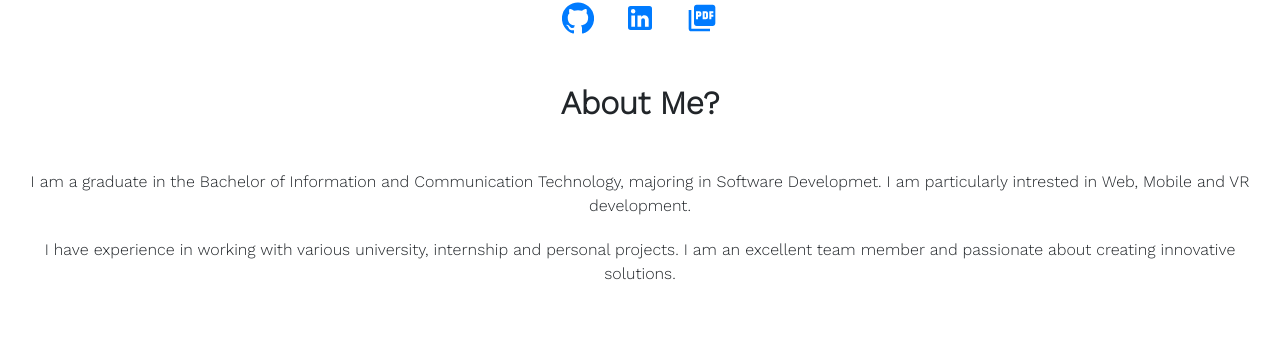
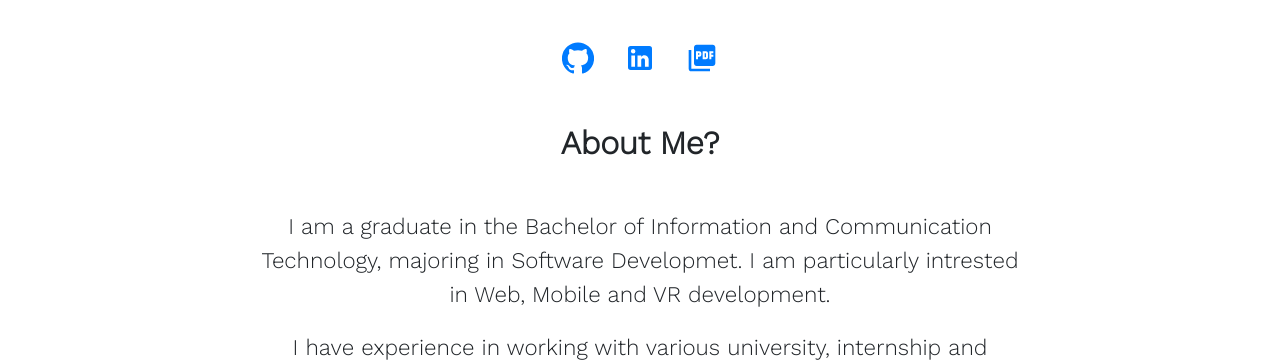
Before and after one commit to IronHarambe/SamPortfolio, a React (Create React App) app: page / in a window 1280 px wide. Shown: the part 1216-1580 px from the top of the page. Built offline with nearby package versions, Linux system fonts and the light colour scheme.

Commit message:
about me page full page css added

```diff
--- a/src/components/about/About.scss
+++ b/src/components/about/About.scss
@@ -8,6 +8,8 @@
     padding: 20px;
     display: flex;
     flex-direction: column;
+    justify-content: center;
+    align-items: center;
     gap: 50px;
     .intro {
       letter-spacing: 2px;
@@ -37,3 +39,37 @@
     }
   }
 }
+
+
+
+@media (min-width: 844px) {
+  .about {
+    // Wrapper for about section
+    .wrapper {
+      .biography {
+        max-width: 800px;
+        p{
+          font-size: 1.1em;
+        }
+      }
+
+    }
+  }
+}
+@media (min-width: 1200px) {
+  .about {
+    // Wrapper for about section
+    .wrapper {
+      .intro{
+        .about__img{
+          height: 220px;
+        }
+      }
+      .biography {
+        p{
+          font-size: 1.4em;
+        }
+      }
+    }
+  }
+}
```
